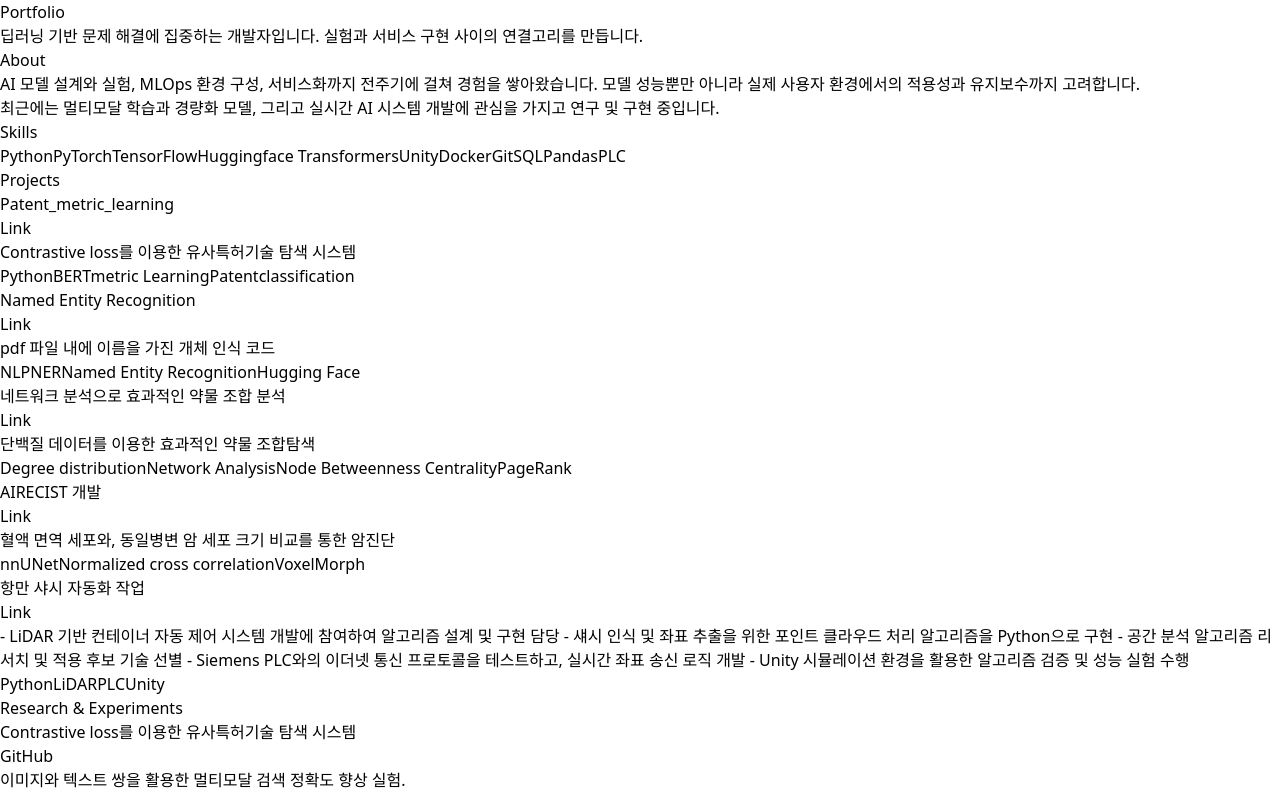
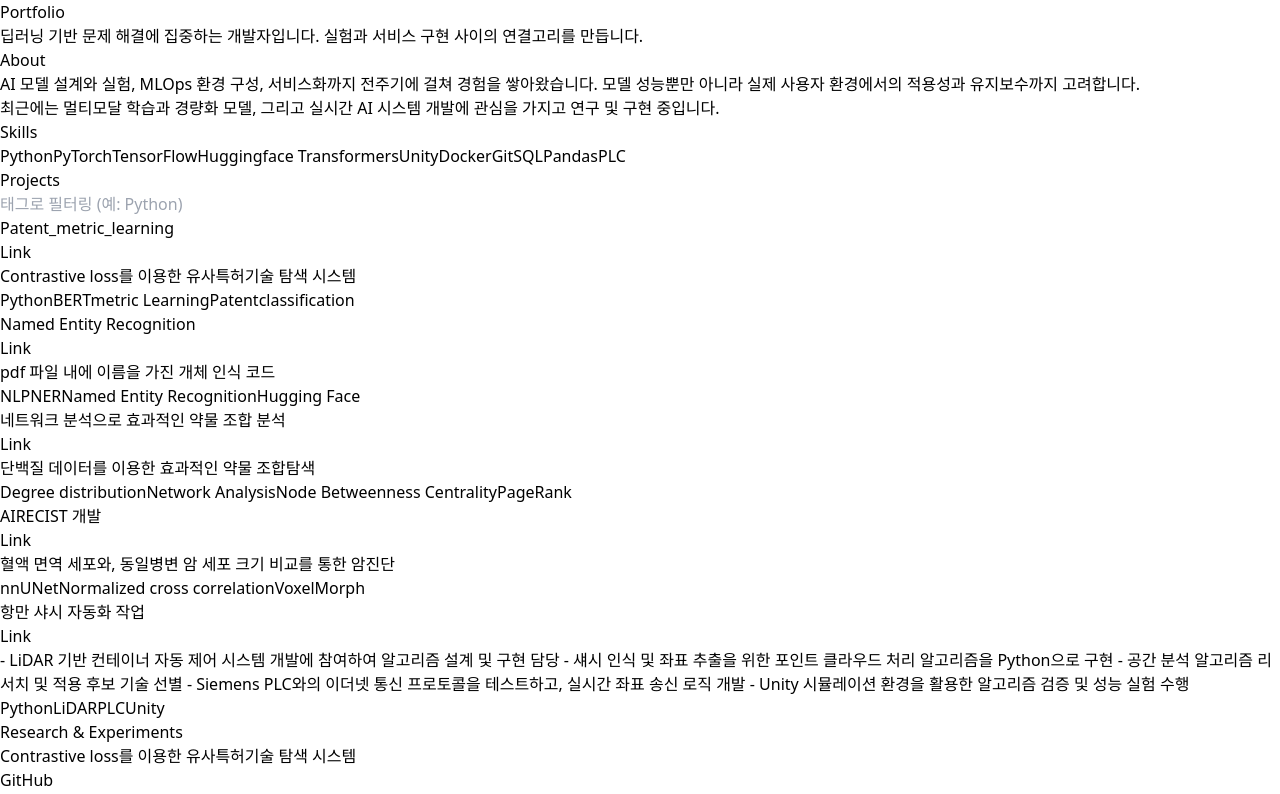
Before and after one commit to joesiheon496/ai-portfolio, a React (Vite) app: page / in a window 1280 px wide. Shown: the top 794 px of the page. Built offline with nearby package versions, Linux system fonts and the light colour scheme.

Commit message:
fix portfolio

```diff
--- a/src/Portfolio.jsx
+++ b/src/Portfolio.jsx
@@ -1,4 +1,4 @@
-import React from "react";
+import React, { useState } from "react";
 import { Card, CardContent } from "./components/ui/card";
 import { Button } from "./components/ui/button";
 
@@ -29,12 +29,13 @@
   },
   {
     title: "항만 샤시 자동화 작업",
-    description: `- LiDAR 기반 컨테이너 자동 제어 시스템 개발에 참여하여 알고리즘 설계 및 구현 담당\n
-    - 섀시 인식 및 좌표 추출을 위한 포인트 클라우드 처리 알고리즘을 Python으로 구현\n
-    - 공간 분석 알고리즘 리서치 및 적용 후보 기술 선별\n
-    - Siemens PLC와의 이더넷 통신 프로토콜을 테스트하고, 실시간 좌표 송신 로직 개발\n
-    - Unity 시뮬레이션 환경을 활용한 알고리즘 검증 및 성능 실험 수행`,
+    description: `- LiDAR 기반 컨테이너 자동 제어 시스템 개발에 참여하여 알고리즘 설계 및 구현 담당
+- 섀시 인식 및 좌표 추출을 위한 포인트 클라우드 처리 알고리즘을 Python으로 구현
+- 공간 분석 알고리즘 리서치 및 적용 후보 기술 선별
+- Siemens PLC와의 이더넷 통신 프로토콜을 테스트하고, 실시간 좌표 송신 로직 개발
+- Unity 시뮬레이션 환경을 활용한 알고리즘 검증 및 성능 실험 수행`,
     tags: ["Python", "LiDAR", "PLC", "Unity"],
+    link:"https://github.com/joesiheon496/Organize_information/blob/master/%EB%B3%B4%EA%B3%A0%EC%84%9C.pdf"
   }
 ];
 
@@ -90,6 +91,17 @@
 ];
 
 export default function Portfolio() {
+  const [filter, setFilter] = useState("");
+
+  // 태그 필터링 (대소문자 구분 없이)
+  const filteredProjects = filter
+    ? projects.filter(project =>
+        project.tags.some(tag =>
+          tag.toLowerCase().includes(filter.toLowerCase())
+        )
+      )
+    : projects;
+
   return (
     <div className="max-w-4xl mx-auto p-6 space-y-10">
       <header className="space-y-2">
@@ -121,9 +133,19 @@
         </div>
       </section>
 
+      {/* 태그 필터 입력창 추가 */}
       <section className="space-y-4">
         <h2 className="text-xl font-semibold">Projects</h2>
-        {projects.map((project, idx) => (
+        <div className="mb-4">
+          <input
+            type="text"
+            placeholder="태그로 필터링 (예: Python)"
+            value={filter}
+            onChange={(e) => setFilter(e.target.value)}
+            className="border border-gray-300 rounded px-3 py-1 w-full"
+          />
+        </div>
+        {filteredProjects.map((project, idx) => (
           <Card key={idx} className="border border-gray-200">
             <CardContent className="p-4 space-y-2">
               <div className="flex justify-between items-center">
```
Also changed, not shown: 3 other files (tests, documents, lock files or other folders).
